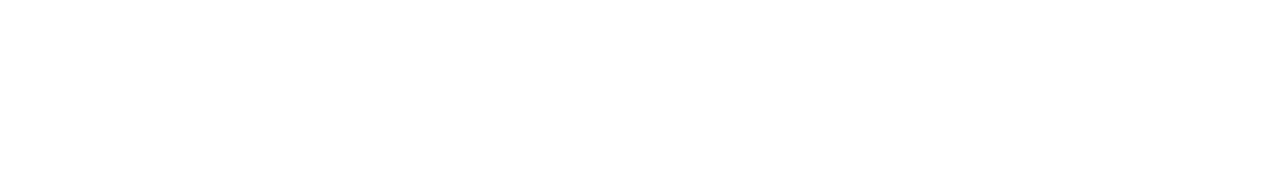
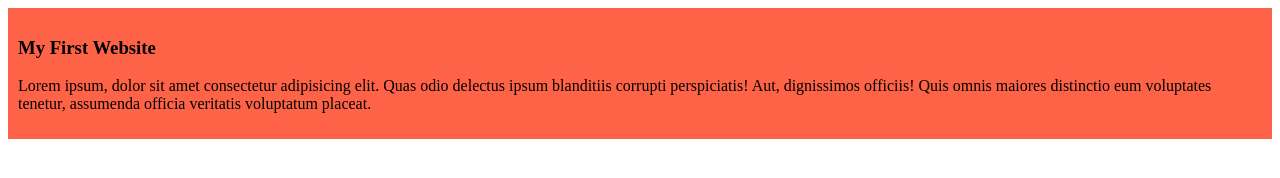
Before and after one commit to SR-Zisan-007/my-simple-website, a plain HTML site: page index.html in a window 1280 px wide. Drawn offline with Linux system fonts and the light colour scheme.

Commit message:
added the first blog

```diff
--- /dev/null
+++ b/Styles/blogs.css
@@ -0,0 +1,4 @@
+div {
+    background-color: tomato;
+    padding: 10px;
+}
--- a/index.html
+++ b/index.html
@@ -4,8 +4,12 @@
     <meta charset="UTF-8">
     <meta name="viewport" content="width=device-width, initial-scale=1.0">
     <title>My Simple Website</title>
+    <link rel="stylesheet" href="Styles/blogs.css">
 </head>
 <body>
-
+    <div>
+        <h3>My First Website</h3>
+        <p>Lorem ipsum, dolor sit amet consectetur adipisicing elit. Quas odio delectus ipsum blanditiis corrupti perspiciatis! Aut, dignissimos officiis! Quis omnis maiores distinctio eum voluptates tenetur, assumenda officia veritatis voluptatum placeat.</p>
+    </div>
 </body>
 </html>
```
